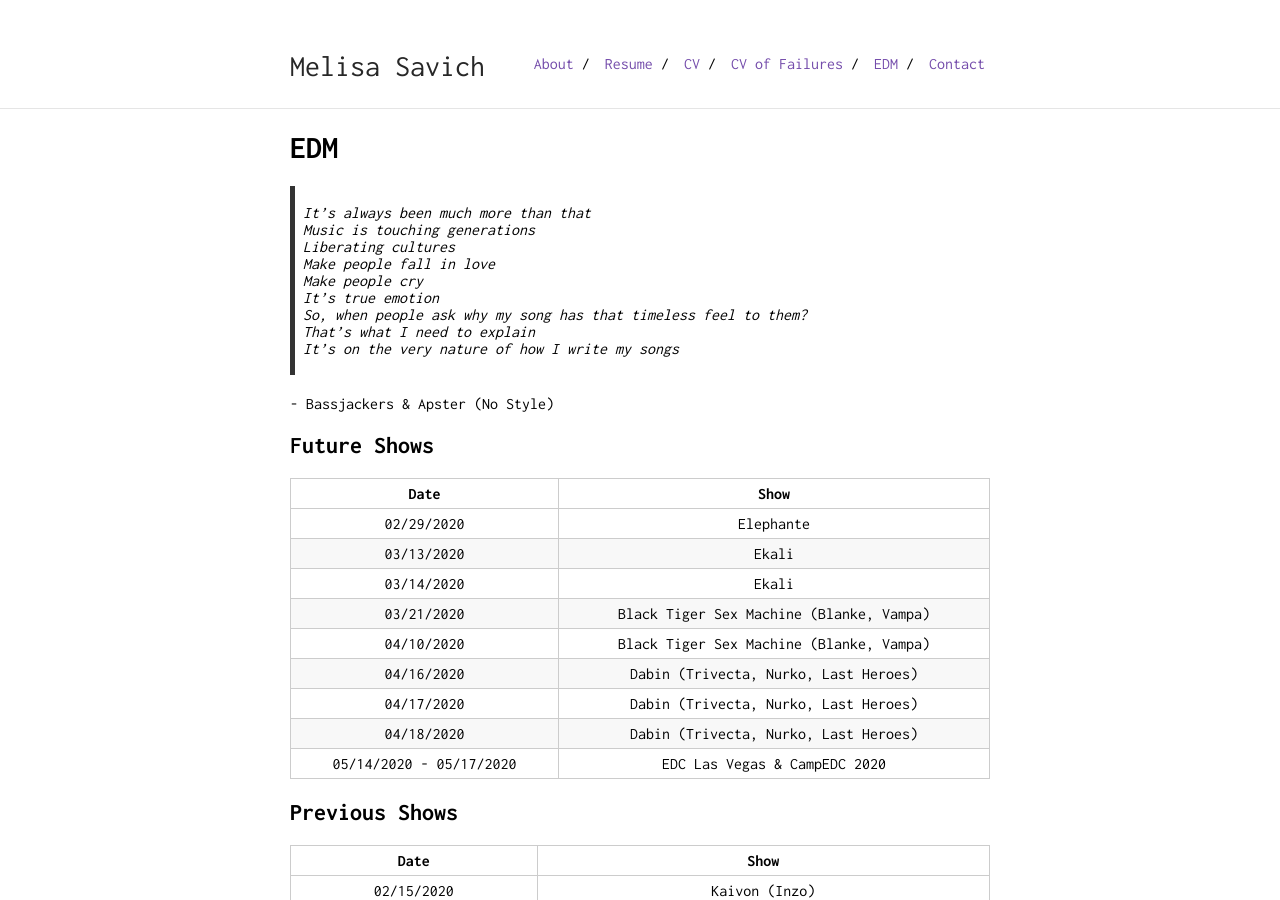
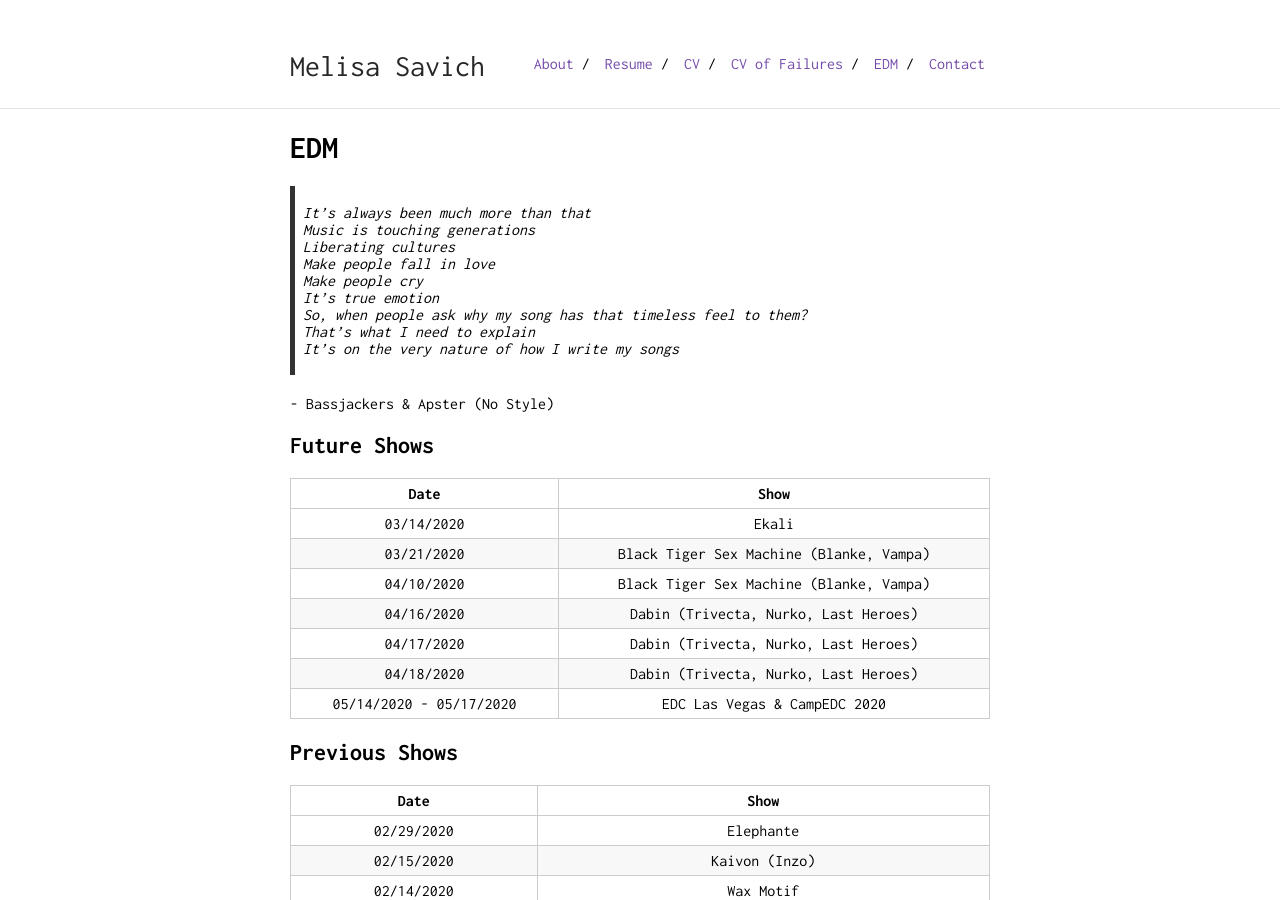
Before and after one commit to mksavic/mksavic.github.io, a Jekyll site: the page built from edm.md, in a window 1280 px wide and 900 px high. Built offline with Jekyll 4.4.1, drawn with Linux system fonts in a browser that asks for light colours; our own code applies the rules of GitHub Pages for plain Markdown files.

Commit message:
update edm.md

```diff
--- a/edm.md
+++ b/edm.md
@@ -21,8 +21,6 @@ is_contact: true
 
 |          Date           |                      Show                      |
 |:-----------------------:|:----------------------------------------------:|
-|       02/29/2020        |                   Elephante                    |
-|       03/13/2020        |                     Ekali                      |
 |       03/14/2020        |                     Ekali                      |
 |       03/21/2020        |    Black Tiger Sex Machine (Blanke, Vampa)     |
 |       04/10/2020        |    Black Tiger Sex Machine (Blanke, Vampa)     |
```
Also changed, not shown: other parts of edm.md (+1 -0 lines).
